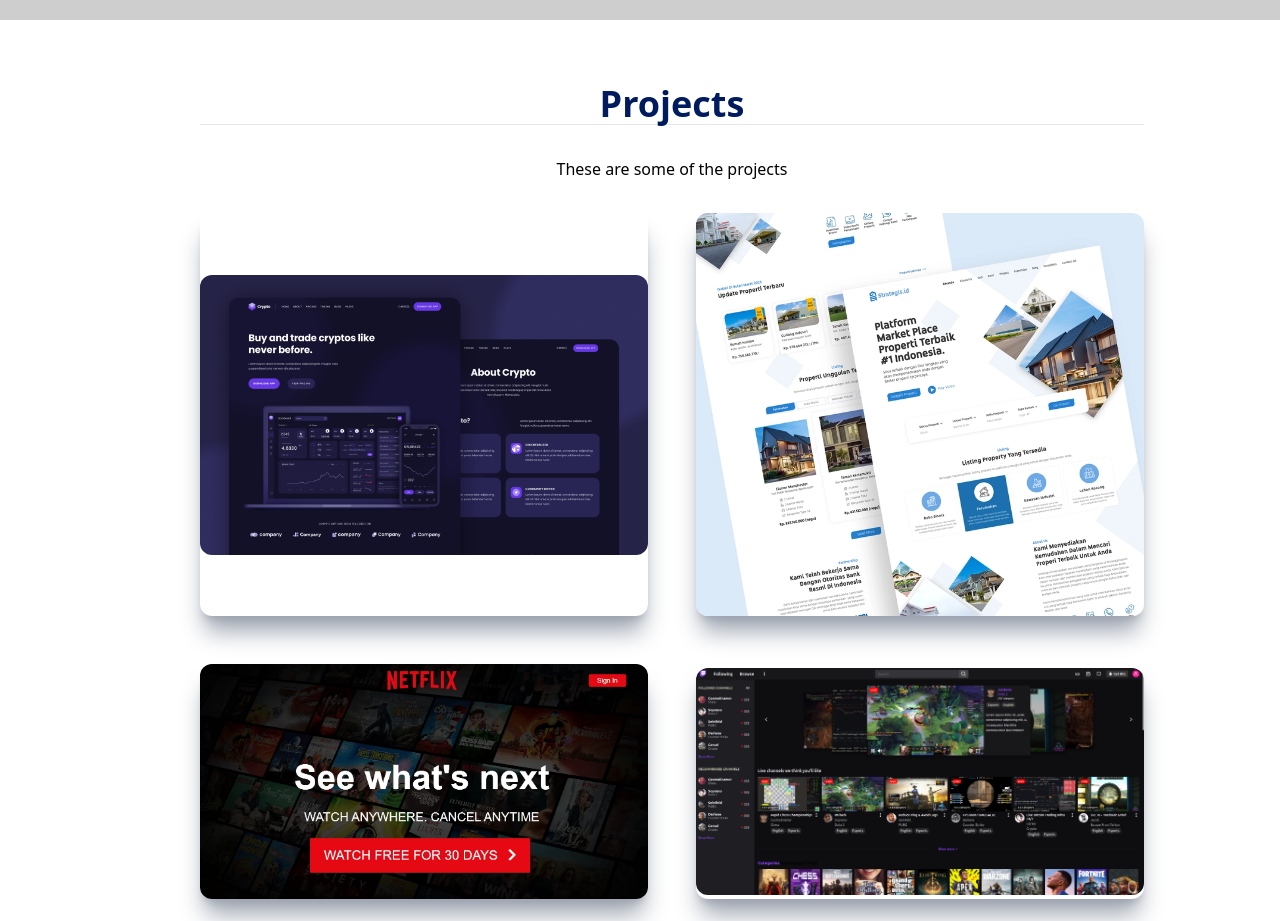
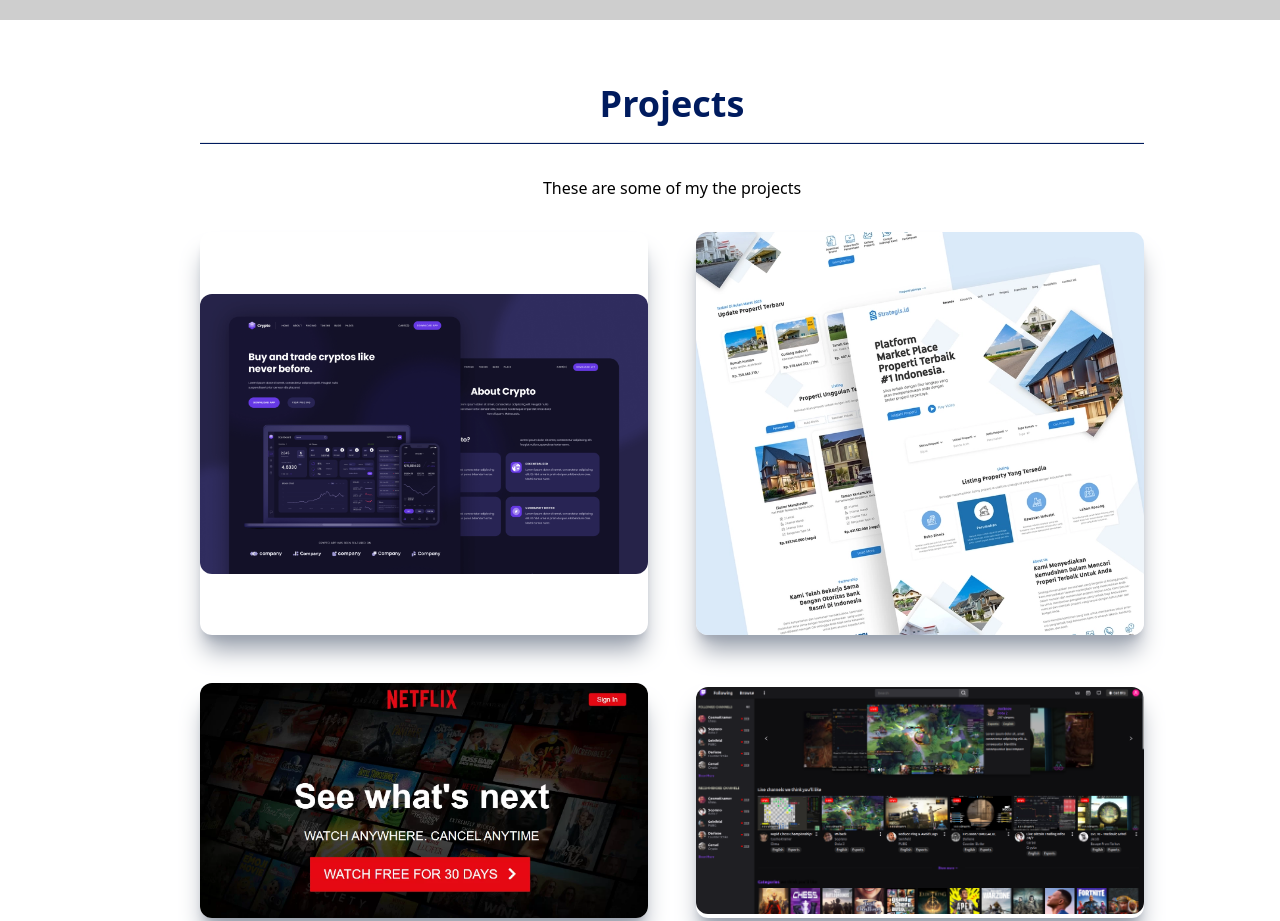
Before and after one commit to tonybalde/portfolio, a React (Vite) app: page / in a window 1280 px wide. Shown: the part 780-1701 px from the top of the page. Built offline with nearby package versions, Linux system fonts and the light colour scheme; grey boxes are pictures that could not be loaded.

Commit message:
All links with the span in Desktop mode

```diff
--- a/src/components/Projects.jsx
+++ b/src/components/Projects.jsx
@@ -10,7 +10,7 @@ const Projects = () => {
     <div id="projects" className='max-w-[1040px] m-auto md:pl-20 p-4 py-16'>
         <h1 className="text-4xl font-bold text-center text-[#001b5e]">Projects</h1>
         <hr />
-        <p className="text-center py-8">These are some of the projects</p>
+        <p className="text-center py-8">These are some of my the projects</p>
         <div className="grid sm:grid-cols-2 gap-12">
             <ProjectItem img={cryptoImg} title="Crypto App"/>
             <ProjectItem img={propertyImg} title="Property App"/>
--- a/src/components/Sidenav.jsx
+++ b/src/components/Sidenav.jsx
@@ -38,7 +38,7 @@ const Sidenav = () => {
                href="#main"
                className="w-[75%] flex justify-center items-center rounded-full shadow-lg bg-gray-100 shadow-gray-400 m-2 p-4 cursor-pointer hover:scale-110 ease-in duration-200">
               <GrBlog size={20} />
-              <span className="pl-4">Contact</span>
+              <span className="pl-4">Blog</span>
             </a>
           </div>
         )
@@ -57,12 +57,21 @@ const Sidenav = () => {
           </a>
           <a href="#projects" className="rounded-full shadow-lg bg-gray-100 shadow-gray-400 m-2 p-4 cursor-pointer hover:scale-110 ease-in duration-300">
           <GrProjects size={20} />
+          <span className="text-black text-lg font-bold opacity-0 transition-opacity absolute top-1/2 transform -translate-y-1/2 invisible whitespace-nowrap" style={{ left: '62px' }}>
+              {'< Projects />'}
+          </span>
           </a>
           <a href="https://drive.google.com/file/d/1MQU_rUYcIW2x6-Ea4q932-qs-r0QhRzH/view?usp=share_link" className="rounded-full shadow-lg bg-gray-100 shadow-gray-400 m-2 p-4 cursor-pointer hover:scale-110 ease-in duration-300" target='_blank'>
             <BiNews size={20} />
+          <span className="text-black text-lg font-bold opacity-0 transition-opacity absolute top-1/2 transform -translate-y-1/2 invisible whitespace-nowrap" style={{ left: '62px' }}>
+            {'< Resume />'}
+          </span>
           </a>
           <a href="#main" className="rounded-full shadow-lg bg-gray-100 shadow-gray-400 m-2 p-4 cursor-pointer hover:scale-110 ease-in duration-300">
             <GrBlog size={20} />
+          <span className="text-black text-lg font-bold opacity-0 transition-opacity absolute top-1/2 transform -translate-y-1/2 invisible whitespace-nowrap" style={{ left: '62px' }}>
+            {'< Blog />'}
+          </span>
           </a>
         </div>
       </div>
--- a/src/index.css
+++ b/src/index.css
@@ -11,3 +11,9 @@ a:hover .invisible {
     opacity: 1;
     visibility: visible;
 }
+
+hr{
+    background-color: #001b5e;
+    height: 2px;
+    margin-top: 18px;
+}
```
